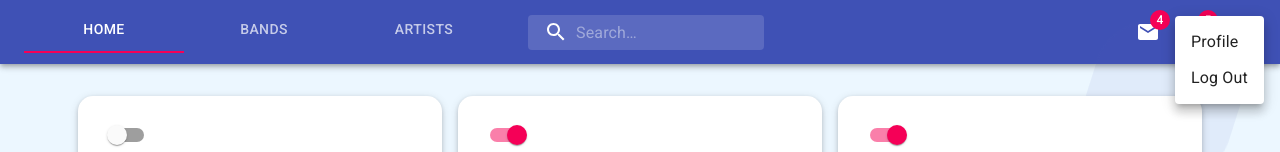
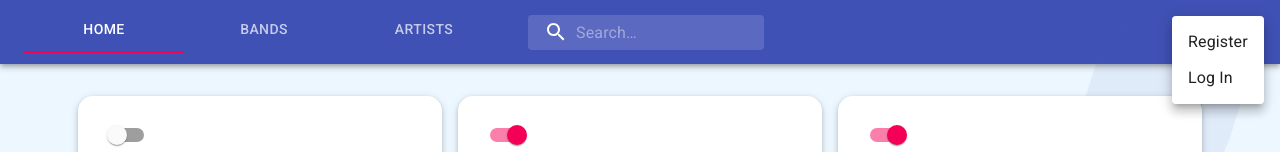
Before and after one commit to julien-devatom/findtune.com, a React (Create React App) app: page /artists in a window 1280 px wide. Both pictures are taken after a click on the button "account of current user". Shown: the top 152 px of the page. Built offline with nearby package versions, Linux system fonts and the light colour scheme; grey boxes are pictures that could not be loaded; a web font is replaced by a local one.

Commit message:
User handler by navbar

```diff
--- a/package.json
+++ b/package.json
@@ -3,7 +3,6 @@
   "version": "0.1.0",
   "private": true,
   "dependencies": {
-    "@appbaseio/reactivesearch": "^3.14.0",
     "@fortawesome/fontawesome-free": "^5.15.2",
     "@fortawesome/fontawesome-svg-core": "^1.2.34",
     "@fortawesome/free-regular-svg-icons": "^5.15.2",
--- a/src/components/Navbar.js
+++ b/src/components/Navbar.js
@@ -21,6 +21,7 @@ import {Link} from 'react-router-dom';
 import { Drawer} from '@material-ui/core';
 import './navbar.css';
 import useMediaQuery from '@material-ui/core/useMediaQuery';
+import { UserContext } from '../providers/userProvider.js'
 
 // Hook
 function useLocalStorage(key, initialValue) {
@@ -125,6 +126,8 @@ const useStyles = makeStyles((theme) => ({
 
 export default function NavBar() {
 
+  const {user,logout} = React.useContext(UserContext);
+
   const TabsOrDrawer = useMediaQuery('(min-width:800px)');
 
   const classes = useStyles();
@@ -164,6 +167,7 @@ export default function NavBar() {
   }
 
   const menuId = 'primary-search-account-menu';
+
   const renderMenu = (
     <Menu
       anchorEl={anchorEl}
@@ -174,8 +178,12 @@ export default function NavBar() {
       open={isMenuOpen}
       onClose={handleMenuClose}
     >
-      <MenuItem onClick={handleMenuClose}>Profile</MenuItem>
-        <MenuItem onClick={handleMenuClose}>Log Out</MenuItem>
+      <div>
+      {(user !== null) ? <MenuItem onClick={handleMenuClose}>Profile</MenuItem> : null}
+      {(user !== null) ? <MenuItem onClick={logout}>Log Out</MenuItem> : null}
+      {(user === null) ? <MenuItem onClick={handleMenuClose} component={Link} to="/register">Register</MenuItem> : null}
+      {(user === null) ? <MenuItem onClick={handleMenuClose} component={Link} to="/login">Log In</MenuItem> : null}
+      </div>
     </Menu>
   );
 
@@ -190,6 +198,7 @@ export default function NavBar() {
       open={isMobileMenuOpen}
       onClose={handleMobileMenuClose}
     >
+      {({user} !== null) ?
       <MenuItem>
         <IconButton color="inherit">
           <Badge badgeContent={4} color="secondary">
@@ -197,16 +206,16 @@ export default function NavBar() {
           </Badge>
         </IconButton>
         <p>Messages</p>
-      </MenuItem>
-      <MenuItem>
+      </MenuItem> : null}
+      {({user} !== null) ? <MenuItem>
         <IconButton color="inherit">
           <Badge badgeContent={5} color="secondary">
             <NotificationsIcon />
           </Badge>
         </IconButton>
         <p>Notifications</p>
-      </MenuItem>
-      <MenuItem onClick={handleProfileMenuOpen}>
+      </MenuItem> : null}
+     <MenuItem onClick={handleProfileMenuOpen}>
         <IconButton
           aria-label="account of current user"
           aria-controls="primary-search-account-menu"
@@ -217,7 +226,7 @@ export default function NavBar() {
         </IconButton>
         <p>Profile</p>
       </MenuItem>
-    </Menu>
+      </Menu>
   );
 
   return (
@@ -274,16 +283,16 @@ export default function NavBar() {
           </div>
           <div className={classes.grow} />
           <div className={classes.sectionDesktop}>
-            <IconButton aria-label="show 4 new mails" color="inherit">
+            {(user !== null) ? <IconButton aria-label="show 4 new mails" color="inherit">
               <Badge badgeContent={4} color="secondary">
                 <MailIcon />
               </Badge>
-            </IconButton>
-            <IconButton color="inherit" data-toggle="dropdown" aria-haspopup="true" aria-expanded="false">
+            </IconButton> : null}
+            {(user !== null) ? <IconButton color="inherit" data-toggle="dropdown" aria-haspopup="true" aria-expanded="false">
               <Badge badgeContent={5} color="secondary">
                 <NotificationsIcon />
               </Badge>
-            </IconButton>
+            </IconButton> : null}
         <ul class="dropdown-menu dropdown-menu">
         <li>
           <a href="#" class="top-text-block">
--- a/src/pages/Artists.js
+++ b/src/pages/Artists.js
@@ -4,7 +4,6 @@ import AccountCircle from "@material-ui/icons/AccountCircle";
 import {useState} from "react";
 import {Divider, List, ListItem} from "material-ui";
 import {makeStyles} from "@material-ui/core/styles";
-
 
 export default function Artists () {
     const artist1 = {
```
Also changed, not shown: src/components/Search.js (deleted, +0 -7 lines), 1 other file (tests, documents, lock files or other folders).
